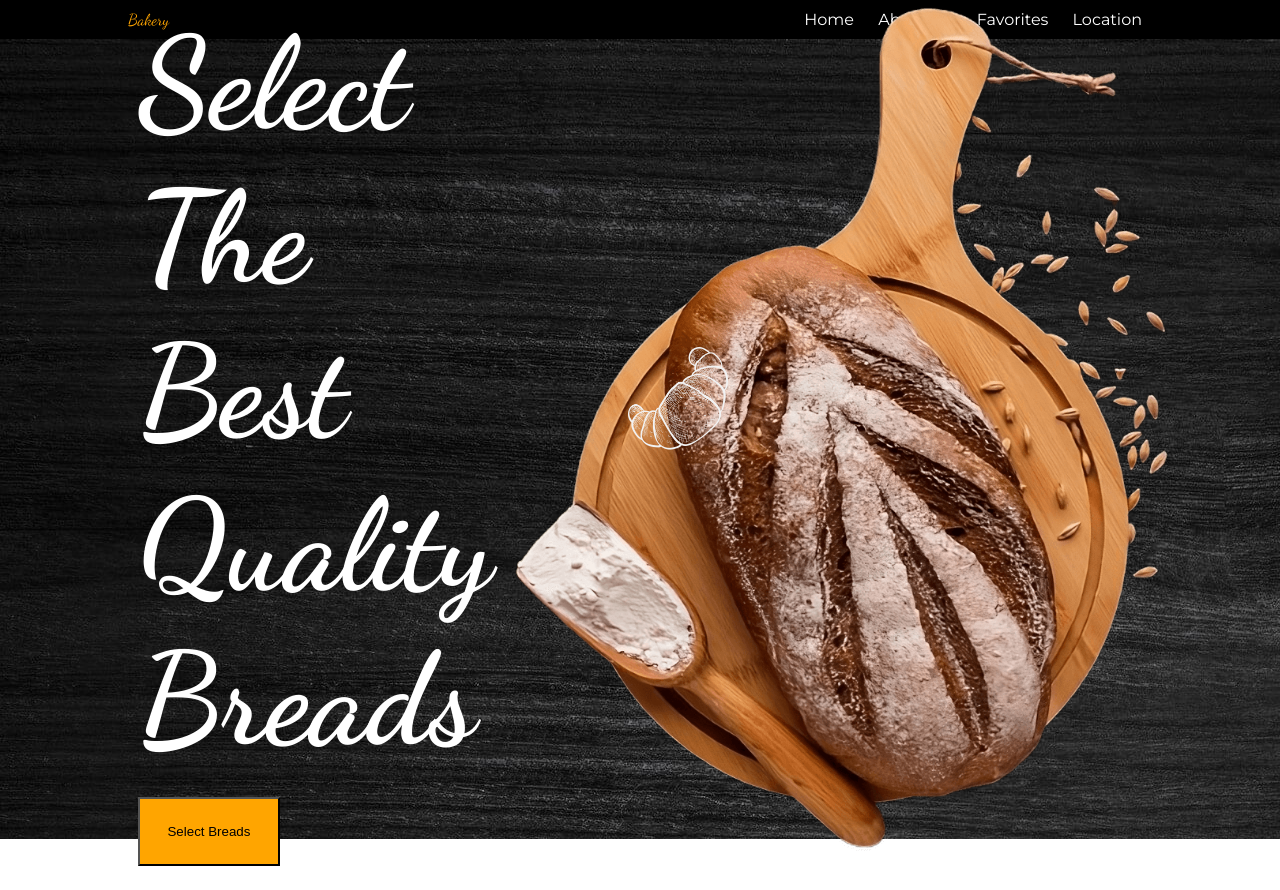
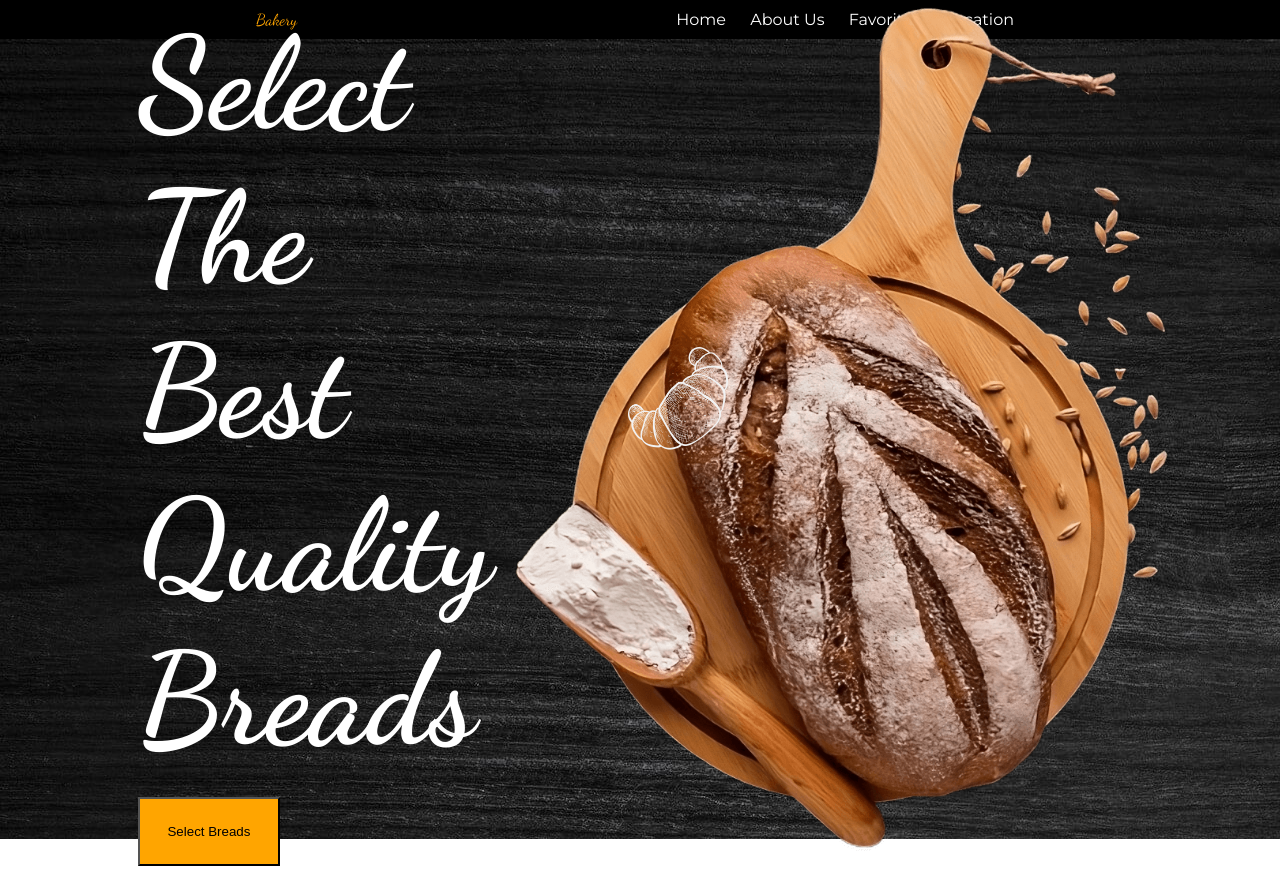
Before and after one commit to adelaelissymh/TOKO-ROTI, a plain HTML site: page index.html in a window 1280 px wide. Drawn offline with Linux system fonts and the light colour scheme.

Commit message:
indexupdate

```diff
--- a/stylenav.css
+++ b/stylenav.css
@@ -14,8 +14,8 @@
   display: flex;
   justify-content: space-between;
   color: white;
-  padding-left: 10%;
-  padding-right: 10%;
+  padding-left: 20%;
+  padding-right: 20%;
   padding-top: 10px;
   padding-bottom: 10px;
 }
```
